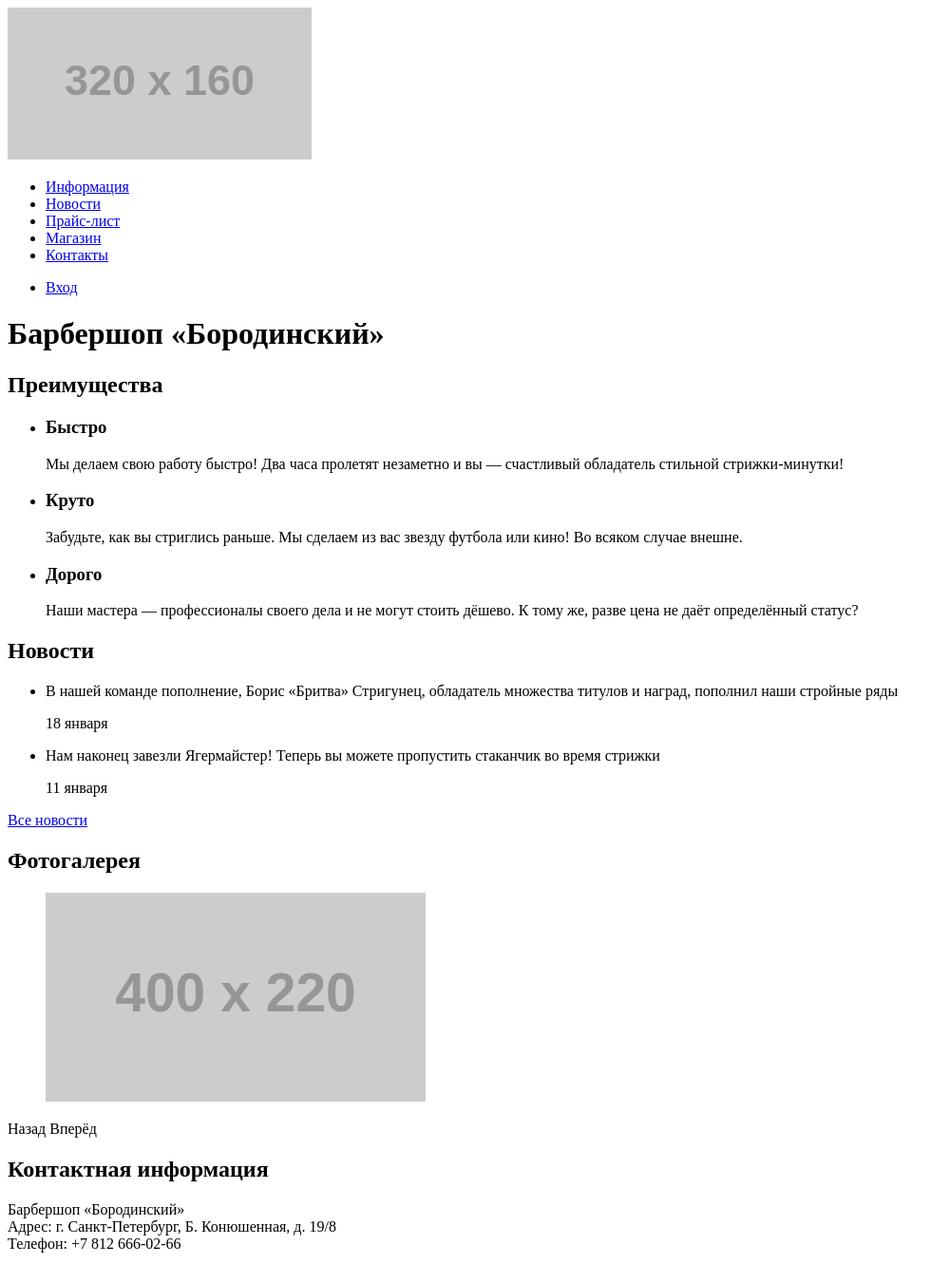
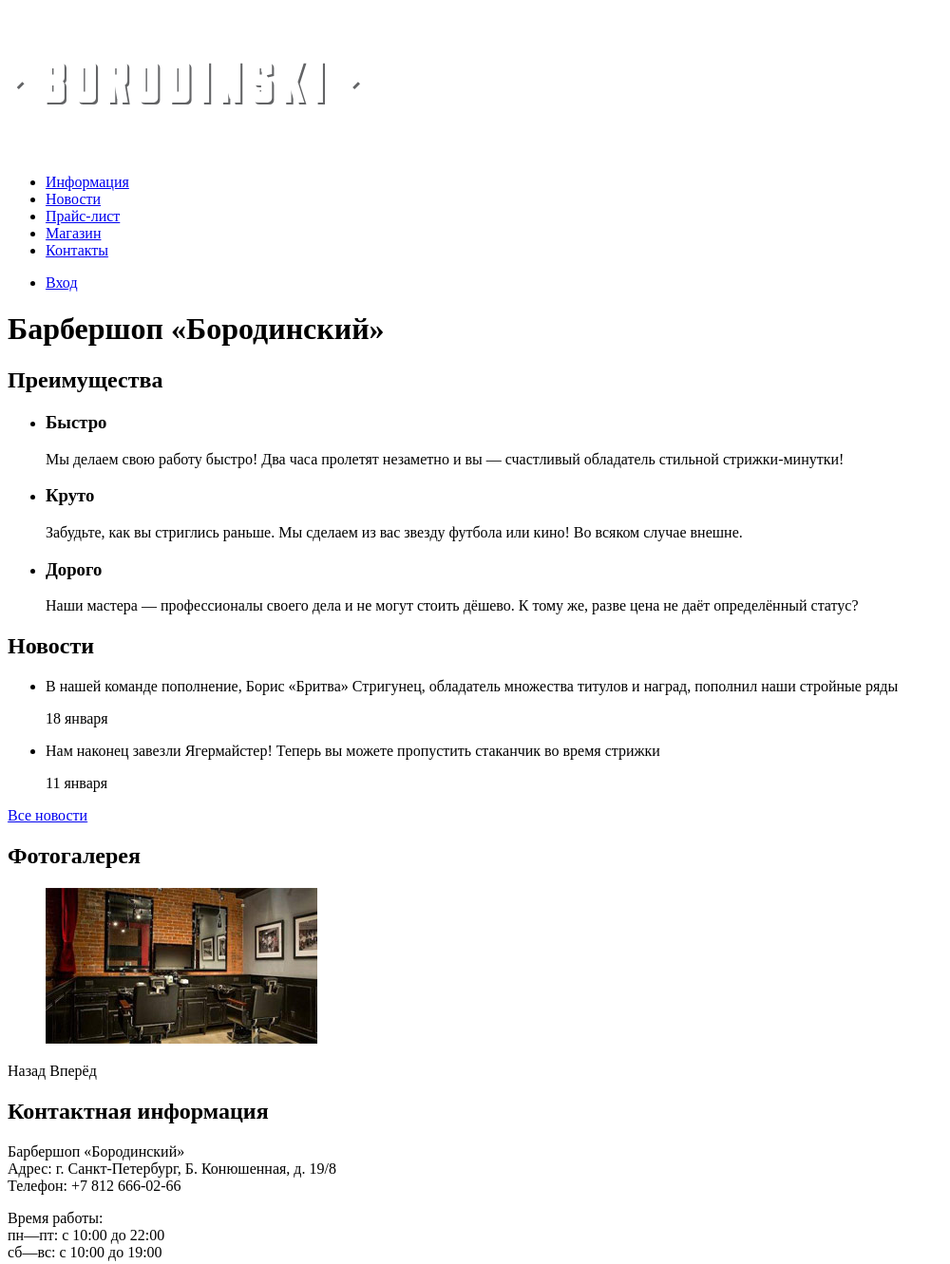
Before and after one commit to ilyasamorodov/140166-barbershop, a plain HTML site: page index.html in a window 1280 px wide. Shown: the top 1331 px of the page at 95% size, without its empty margins (0-1000 px from the left). Drawn offline with Linux system fonts and the light colour scheme; placeholder pictures from the web are drawn by us.

Commit message:
Index.html image sources added

```diff
--- a/index.html
+++ b/index.html
@@ -9,7 +9,7 @@
     <header class="main-header">
 			<nav class="main-navigation">
 				<a class="main-header-logo">
-					<img src="//placehold.it/320x160" width="320" height="160" alt="Логотип барбершопа «Бородинский»">
+					<img src="img/barbershop-logo.svg" width="371" height="155" alt="Логотип барбершопа «Бородинский»">
 				</a>
 				<ul class="site-navigation">
 					<li><a href="#">Информация</a></li>
@@ -62,7 +62,7 @@
 			<section class="gallery">
 				<h2>Фотогалерея</h2>
 				<figure class="gallery-content">
-					<a href="#"><img src="//placehold.it/400x220" alt="Интерьер барбершопа «Бородинский»"></a>
+					<a href="#"><img src="img/interior-photo.jpg" width="286" height="164" alt="Интерьер барбершопа «Бородинский»"></a>
 				</figure>
 				<span class="button gallery-button gallery-button-previous">Назад</span>
 				<span class="button gallery-button gallery-button-next">Вперёд</span>
```
